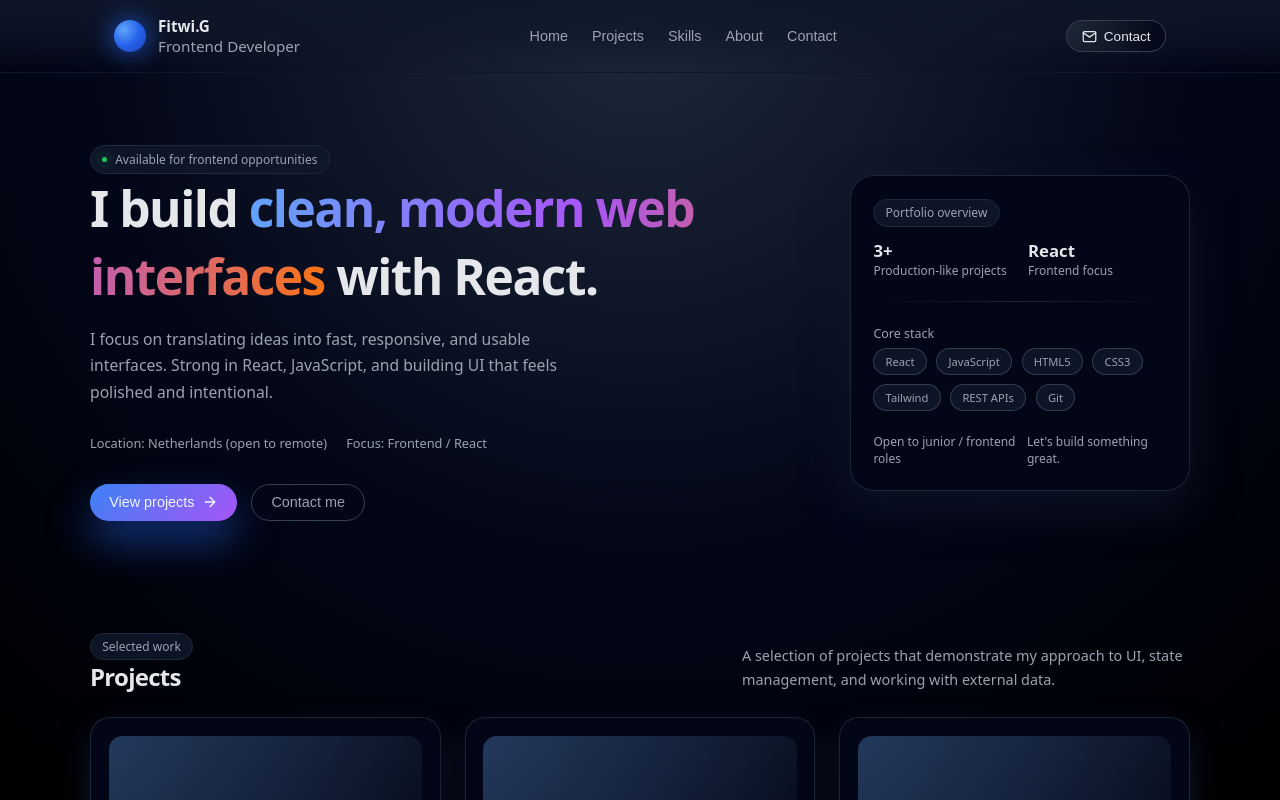
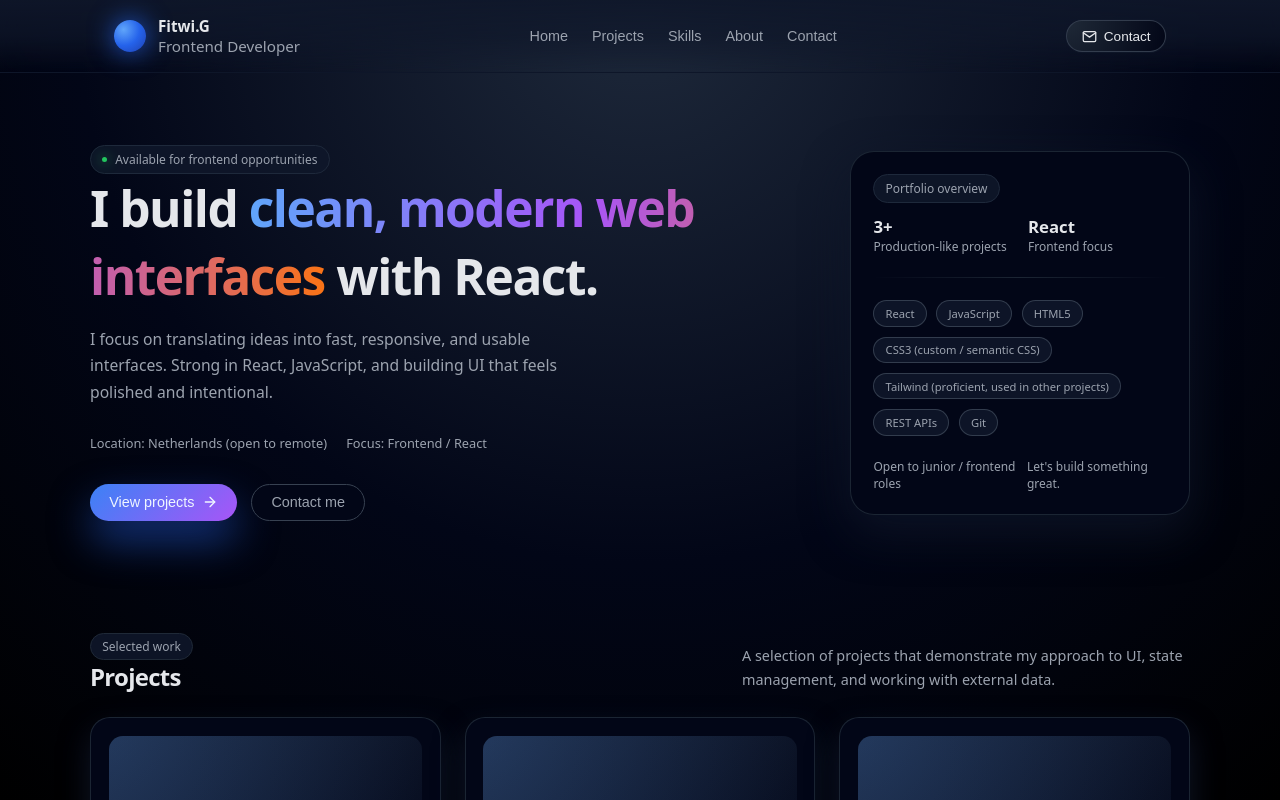
Before and after one commit to fitwi-Gebray/fitwi-portfolio, a React (Vite) app: page / in a window 1280 px wide. Shown: the top 800 px of the page. Built offline with nearby package versions, Linux system fonts and the light colour scheme.

Commit message:
refactored for better maintainability

```diff
--- a/src/components/Hero.jsx
+++ b/src/components/Hero.jsx
@@ -1,104 +1,76 @@
 import { FiArrowRight } from "react-icons/fi";
+import { heroData } from "../data/heroData";
+import { scrollToSection } from "../utils/scrollToSection";
+
+import Button from "./ui/Button";
+import Pill from "./ui/Pill";
+import Stat from "./ui/Stat";
 
 const Hero = () => {
-  // 1. Move skills to a dynamic array (Easy to update/maintain)
-  const coreStack = [
-    "React",
-    "JavaScript",
-    "HTML5",
-    "CSS3",
-    "Tailwind",
-    "REST APIs",
-    "Git",
-  ];
-
-  // 2. Smooth Scroll Logic
-  const scrollToSection = (id) => {
-    const el = document.getElementById(id);
-    if (el) {
-      el.scrollIntoView({ behavior: "smooth", block: "start" });
-    }
-  };
+  const { availabilityText, heading, subtitle, meta, coreStack, stats } =
+    heroData;
 
   return (
     <section className="hero">
       <div className="hero-inner">
+        {/* LEFT */}
         <div className="hero-left">
-          <div className="hero-pill">
+          <Pill>
             <span className="hero-dot" />
-            <span>Available for frontend opportunities</span>
-          </div>
+            {availabilityText}
+          </Pill>
 
           <h1 className="hero-heading">
-            I build
-            <span className="hero-gradient">
-              {" "}
-              clean, modern web interfaces
-            </span>{" "}
-            with React.
+            {heading.normal}{" "}
+            <span className="hero-gradient">{heading.highlight}</span>{" "}
+            {heading.suffix}
           </h1>
 
-          <p className="hero-subtitle">
-            I focus on translating ideas into fast, responsive, and usable
-            interfaces. Strong in React, JavaScript, and building UI that feels
-            polished and intentional.
-          </p>
+          <p className="hero-subtitle">{subtitle}</p>
 
           <div className="hero-meta">
-            <span>Location: Netherlands (open to remote)</span>
-            <span>Focus: Frontend / React</span>
+            {meta.map((item) => (
+              <span key={item}>{item}</span>
+            ))}
           </div>
 
           <div className="hero-buttons">
-            <button
-              className="btn-primary"
-              onClick={() => scrollToSection("projects")}
-            >
-              View projects
-              <FiArrowRight size={16} />
-            </button>
-            <button
-              className="btn-secondary"
+            <Button onClick={() => scrollToSection("projects")}>
+              View projects <FiArrowRight size={16} />
+            </Button>
+
+            <Button
+              variant="secondary"
               onClick={() => scrollToSection("contact")}
             >
               Contact me
-            </button>
+            </Button>
           </div>
         </div>
 
+        {/* RIGHT */}
         <div className="hero-right">
           <div className="hero-card">
             <div>
-              <span className="hero-pill">Portfolio overview</span>
+              <Pill>Portfolio overview</Pill>
+
               <div className="hero-stats">
-                <div className="hero-stat">
-                  <div className="hero-stat-value">3+</div>
-                  <div className="hero-stat-label">
-                    Production-like projects
-                  </div>
-                </div>
-                <div className="hero-stat">
-                  <div className="hero-stat-value">React</div>
-                  <div className="hero-stat-label">Frontend focus</div>
-                </div>
+                {stats.map((stat) => (
+                  <Stat
+                    key={stat.label}
+                    value={stat.value}
+                    label={stat.label}
+                  />
+                ))}
               </div>
             </div>
 
             <div className="hero-divider" />
 
             <div>
-              <div
-                style={{
-                  fontSize: "0.78rem",
-                  color: "#9ca3af",
-                  marginBottom: "0.4rem",
-                }}
-              >
-                Core stack
-              </div>
               <div className="hero-tech">
-                {coreStack.map((tech, index) => (
-                  <span key={index} className="hero-tech-pill">
+                {coreStack.map((tech) => (
+                  <span key={tech} className="hero-tech-pill">
                     {tech}
                   </span>
                 ))}
--- /dev/null
+++ b/src/components/ui/Button.jsx
@@ -0,0 +1,9 @@
+const Button = ({ variant = "primary", children, onClick }) => {
+  return (
+    <button className={`btn-${variant}`} onClick={onClick}>
+      {children}
+    </button>
+  );
+};
+
+export default Button;
--- /dev/null
+++ b/src/components/ui/Pill.jsx
@@ -0,0 +1,5 @@
+const Pill = ({ children }) => {
+  return <span className="hero-pill">{children}</span>;
+};
+
+export default Pill;
--- /dev/null
+++ b/src/components/ui/Stat.jsx
@@ -0,0 +1,10 @@
+const Stat = ({ value, label }) => {
+  return (
+    <div className="hero-stat">
+      <div className="hero-stat-value">{value}</div>
+      <div className="hero-stat-label">{label}</div>
+    </div>
+  );
+};
+
+export default Stat;
--- /dev/null
+++ b/src/data/heroData.jsx
@@ -0,0 +1,24 @@
+export const heroData = {
+  availabilityText: "Available for frontend opportunities",
+  heading: {
+    normal: "I build",
+    highlight: "clean, modern web interfaces",
+    suffix: "with React.",
+  },
+  subtitle:
+    "I focus on translating ideas into fast, responsive, and usable interfaces. Strong in React, JavaScript, and building UI that feels polished and intentional.",
+  meta: ["Location: Netherlands (open to remote)", "Focus: Frontend / React"],
+  coreStack: [
+    "React",
+    "JavaScript",
+    "HTML5",
+    "CSS3 (custom / semantic CSS)",
+    "Tailwind (proficient, used in other projects)",
+    "REST APIs",
+    "Git",
+  ],
+  stats: [
+    { value: "3+", label: "Production-like projects" },
+    { value: "React", label: "Frontend focus" },
+  ],
+};
--- /dev/null
+++ b/src/utils/scrollToSection.jsx
@@ -0,0 +1,6 @@
+export const scrollToSection = (id) => {
+  const el = document.getElementById(id);
+  if (el) {
+    el.scrollIntoView({ behavior: "smooth", block: "start" });
+  }
+};
```
